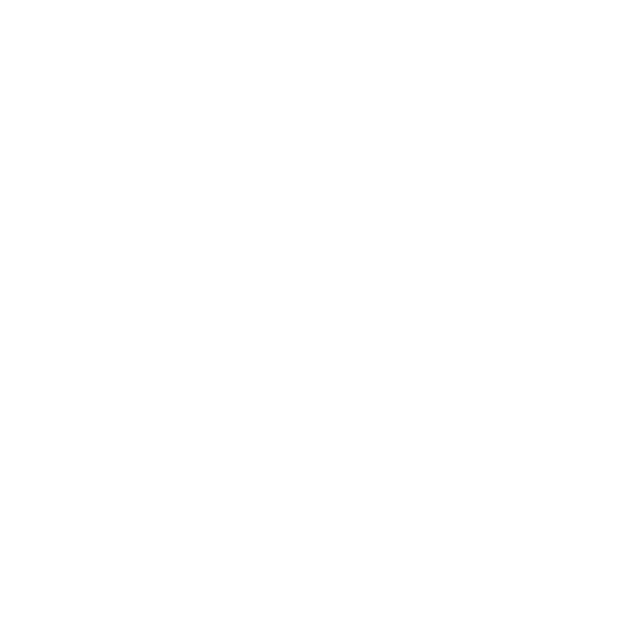
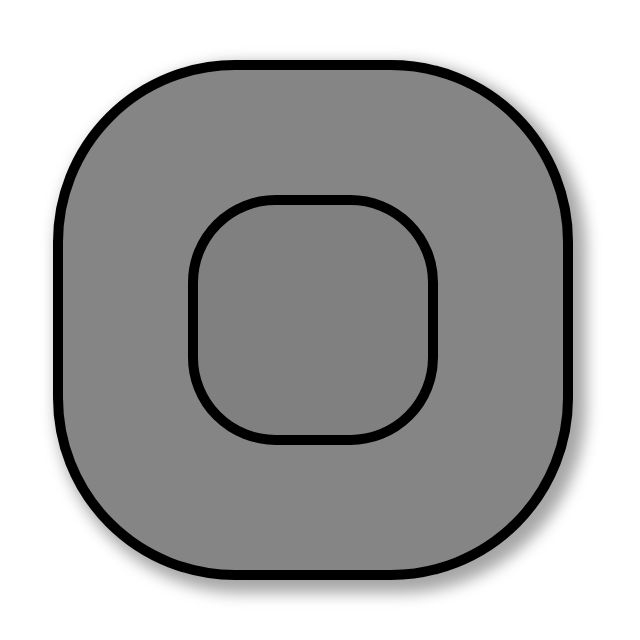
Before and after one commit to Code-Institute-Submissions/Milestone-Project-SimonGame, a plain HTML site: page index.html in a window 1280 px wide. Shown: the whole page, without its empty margins (327-967 px from the left). Drawn offline with Linux system fonts and the light colour scheme.

Commit message:
Styled bigger and smaller box

```diff
--- a/assets/css/style.css
+++ b/assets/css/style.css
@@ -0,0 +1,28 @@
+#bigger-box {
+  background: #858586;
+  border-radius: 35%;
+  height: 500px;
+  width: 500px;
+  position: relative;
+  border-style: solid;
+  border-width: 10px;
+  margin: auto;
+  margin-top: 60px;
+  box-shadow: 8px 8px 15px 5px #a7a6a6;
+}
+
+#smaller-box {
+  position: absolute;
+  background: grey;
+  border-radius: 35%;
+  height: 250px;
+  width: 250px;
+  border-style: solid;
+  border-width: 10px;
+  top: 50%;
+  left: 50%;
+  margin: -125px 0px 0px -125px;
+  box-sizing: border-box;
+  -moz-box-sizing: border-box;
+  -webkit-box-sizing: border-box;
+}
--- a/index.html
+++ b/index.html
@@ -1,18 +1,23 @@
 <!DOCTYPE html>
 <html lang="en">
-
   <head>
-	<meta charset="UTF-8">
-	<meta name="viewport" content="width=device-width, initial-scale=1.0">
-	<meta http-equiv="X-UA-Compatible" content="ie=edge">
+    <meta charset="UTF-8" />
+    <meta name="viewport" content="width=device-width, initial-scale=1.0" />
+    <meta http-equiv="X-UA-Compatible" content="ie=edge" />
     <link rel="stylesheet" href="assets/css/style.css" type="text/css" />
     <title>Simon Game by Joeri</title>
   </head>
 
   <body>
+    <div id="bigger-box">
+      <div id="upper-left"></div>
+      <div id="upper-right"></div>
+      <div id="lower-left"></div>
+      <div id="lower-right"></div>
+      <div id="smaller-box"></div>
+    </div>
 
     <script src="js/index.js"></script>
 
   </body>
-
 </html>
```
Lines whose indentation alone changed are shown as unchanged.
